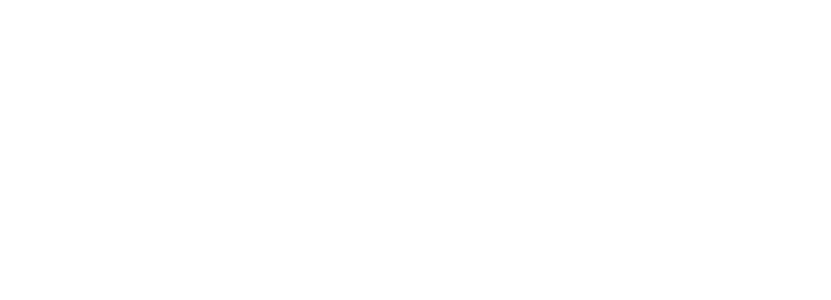
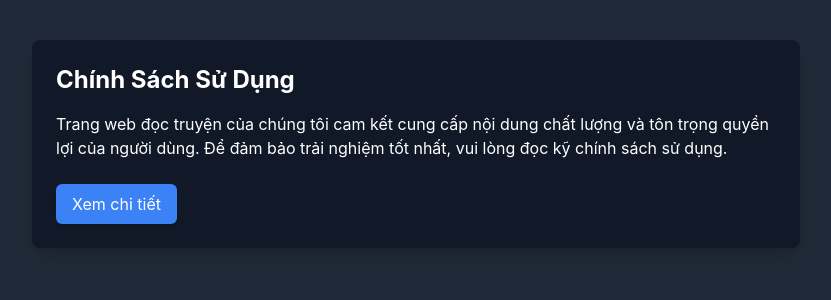
Before and after one commit to quanghuydz123/WebsiteMangaFE, a React (Create React App) app: page /policy in a window 1280 px wide. Before the commit this address had no page. Shown: the top 300 px of the page, without its empty margins (224-1055 px from the left). Built offline with nearby package versions, Linux system fonts and the light colour scheme.

Commit message:
update policy page

```diff
--- a/src/App.tsx
+++ b/src/App.tsx
@@ -10,6 +10,7 @@
   ProfilePage,
 } from './pages/index';
 import StoreAuth from './pages/user/StoreAuth';
+import PolicyPage from './pages/user/PolicyPage';
 
 function App() {
   return (
@@ -21,6 +22,7 @@
       <Route path='/manga/:id' element={<MangaDetailPage />} />
       <Route path='/manga/:id/read' element={<MangaReadPage />} />
       <Route path='/notification' element={<NotificationPage />} />
+      <Route path='/policy' element={<PolicyPage />} />
       <Route path='/admin/*' element={<HomeAdminPage />} />
 
       <Route path='/login' element={<LoginPage />} />
--- a/src/components/User/Footer/Footer.tsx
+++ b/src/components/User/Footer/Footer.tsx
@@ -7,7 +7,7 @@
             </p>
             <div className="mt-4">
                 <a href="/" className="text-blue-400 hover:text-blue-300">Trang chủ</a> |
-                <a href="#" className="text-blue-400 hover:text-blue-300"> Giới thiệu</a> |
+                <a href="/policy" className="text-blue-400 hover:text-blue-300"> Giới thiệu</a> |
                 <a href="https://mail.google.com/mail/?view=cm&fs=1&to=MangaStore@gmail.com&su=Xin%20chào%20website%20truyện%20tranh.%20Tôi%20cần%20liên%20hệ%20với%20bạn" target="_blank" className="text-blue-400 hover:text-blue-300"> Liên hệ</a>
             </div>
             <div className="mt-4">
--- /dev/null
+++ b/src/pages/user/PolicyPage.tsx
@@ -0,0 +1,53 @@
+import React, { useState } from 'react';
+
+const PolicyPage: React.FC = () => {
+  const [isModalOpen, setIsModalOpen] = useState(false);
+
+  const openModal = () => setIsModalOpen(true);
+  const closeModal = () => setIsModalOpen(false);
+
+  return (
+    <div className="min-h-screen bg-gray-800 flex flex-col items-center py-10 px-4">
+      <div className="bg-gray-900 shadow-lg rounded-lg p-6 max-w-3xl w-full">
+        <h1 className="text-2xl font-bold text-white mb-4">Chính Sách Sử Dụng</h1>
+        <p className="text-white mb-6">
+          Trang web đọc truyện của chúng tôi cam kết cung cấp nội dung chất lượng và tôn trọng quyền lợi của người dùng.
+          Để đảm bảo trải nghiệm tốt nhất, vui lòng đọc kỹ chính sách sử dụng.
+        </p>
+        <button
+          onClick={openModal}
+          className="bg-blue-500 text-white px-4 py-2 rounded-md shadow hover:bg-blue-600 transition"
+        >
+          Xem chi tiết
+        </button>
+      </div>
+
+      {isModalOpen && (
+        <div
+          className="fixed inset-0 bg-gray-800 bg-opacity-50 flex justify-center items-center z-50"
+          onClick={closeModal}
+        >
+          <div
+            className="bg-blue-600 rounded-lg p-6 w-full max-w-lg shadow-lg relative"
+            onClick={(e) => e.stopPropagation()}
+          >
+            <h2 className="text-xl font-semibold text-white mb-4">Chi Tiết Chính Sách</h2>
+            <p className="text-white mb-6">
+              - Người dùng cam kết không vi phạm bản quyền và sử dụng nội dung của trang web cho mục đích cá nhân.<br />
+              - Mọi hành vi sao chép, phát tán nội dung không được phép sẽ bị xử lý theo quy định pháp luật.<br />
+              - Chúng tôi cam kết bảo mật thông tin cá nhân của người dùng và không chia sẻ với bên thứ ba khi không có sự đồng ý.
+            </p>
+            <button
+              onClick={closeModal}
+              className="bg-red-500 text-white px-4 py-2 rounded-md shadow hover:bg-red-600 transition"
+            >
+              Đóng
+            </button>
+          </div>
+        </div>
+      )}
+    </div>
+  );
+};
+
+export default PolicyPage;
```
